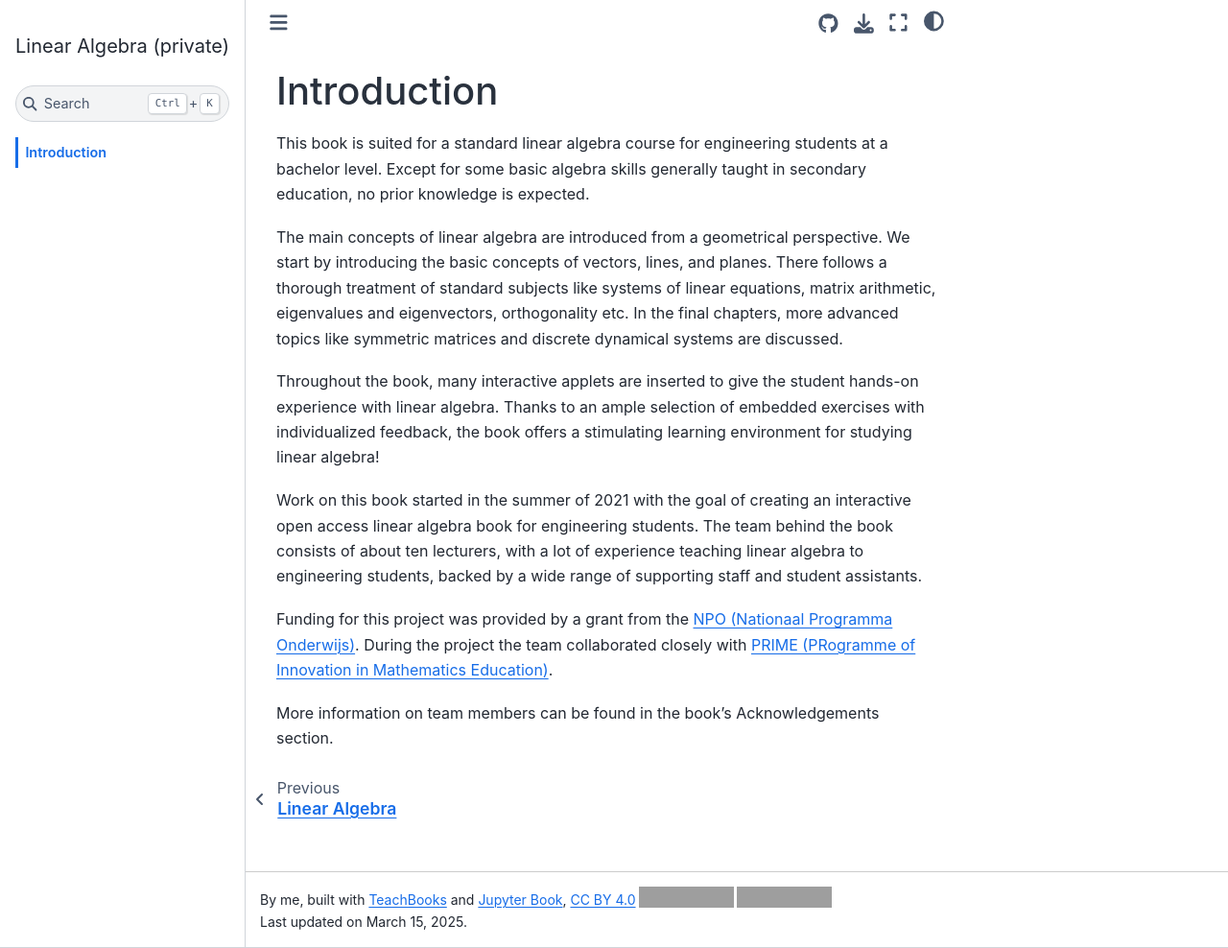
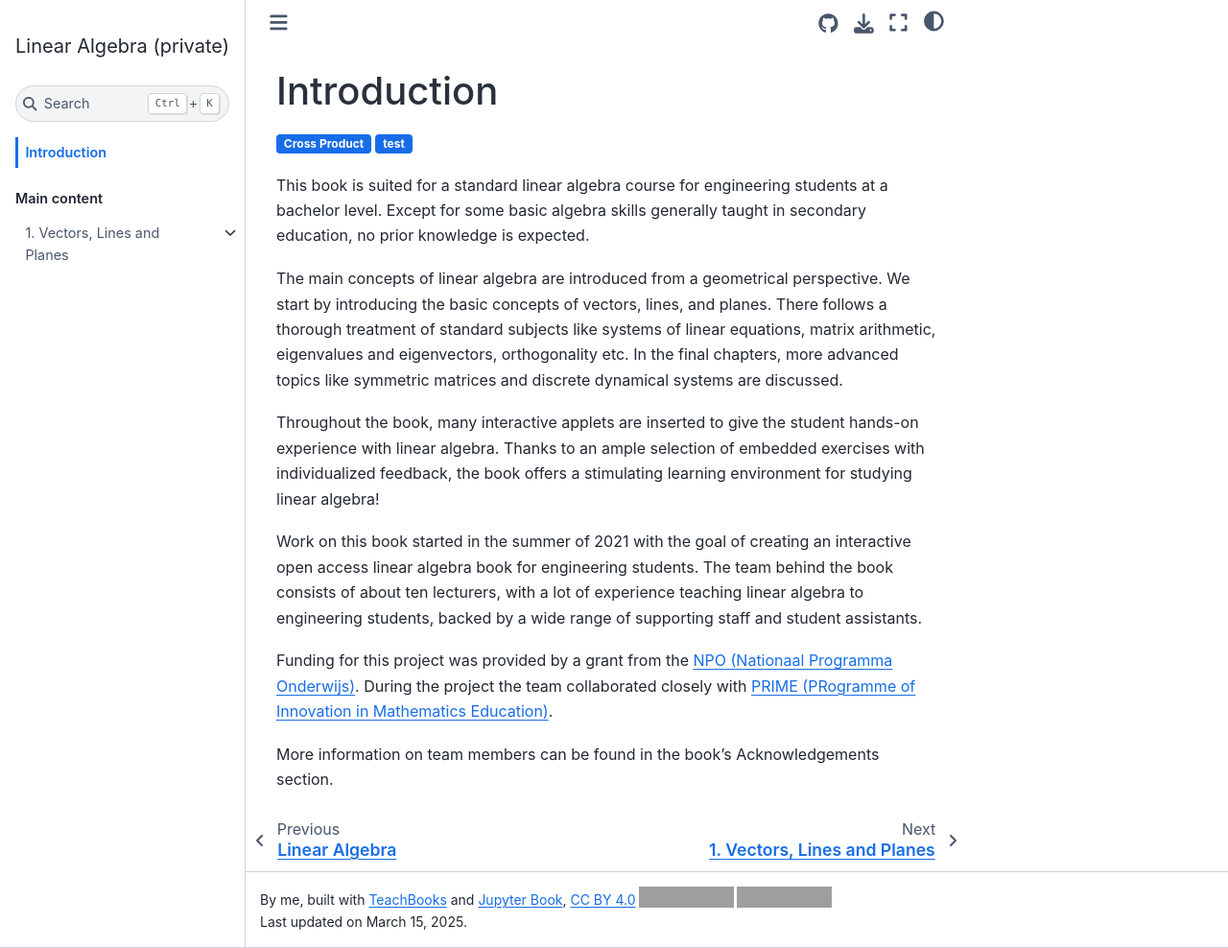
Before and after one commit to douden/openlabook, a Jupyter Book: the page built from book/Introduction.md, in a window 1280 px wide and 988 px high. Shown: the whole window at 96% size. Built offline with Jupyter Book 1.0.4 settings and Sphinx 7.4.7 and the Sphinx Book theme 1.1.4, drawn with Linux system fonts in a browser that asks for light colours; comment, search, counter and statistics services are not loaded; some of the changed lines change nothing that is shown; grey boxes are pictures that could not be loaded.

Commit message:
Next step tags

```diff
--- a/book/Introduction.md
+++ b/book/Introduction.md
@@ -2,9 +2,10 @@
 
 :::{tags} GROUP
 :hidden: False
-:badge: secondary
+:badge: primary
 
-Chapter1/Cross_product
+Sec:CrossProduct
+test <Sec:DotProduct>
 :::
 
 This book is suited for a standard linear algebra course for engineering students at a bachelor level. Except for some basic algebra skills generally taught in secondary education, no prior knowledge is expected.
--- a/book/_config.yml
+++ b/book/_config.yml
@@ -95,7 +95,7 @@ sphinx:
     - teachbooks_sphinx_grasple
     - sphinx.ext.imgconverter
     - sphinx_tudelft_theme
-    - teachbooks_sphinx_tippy
+    # - teachbooks_sphinx_tippy
     - jupyterbook_patches
     - sphinx_prime_applets
     - sphinx_design
--- a/book/_ext/ref_graph.py
+++ b/book/_ext/ref_graph.py
@@ -2,7 +2,10 @@ from sphinx.application import Sphinx
 from sphinx.util.docutils import SphinxDirective
 from docutils.parsers.rst import directives
 from docutils import nodes
-
+from docutils.parsers.rst import Parser
+from docutils.frontend import OptionParser
+from docutils.utils import new_document
+from docutils.nodes import NodeVisitor
 
 class TagsDirective(SphinxDirective):
     has_content = True
@@ -27,20 +30,24 @@ class TagsDirective(SphinxDirective):
 
         badge = self.options.get('badge')
         if badge is None:
-            badge = 'bdg-link-primary'
+            badge = 'primary'
+
+        if not hidden:
+            content = self.content
+            for i,line in enumerate(content):
+                content[i] = f"{{bdg-ref-{badge}}}`{line}`"
+            self.content = content
+            value = self.parse_content_to_nodes()
         else:
-            badge = 'bdg-link-'+badge
+            value = []
 
-        content = self.content
-        paragraphs = []
-        if not hidden:
-            for line in content:
-                paragraphs.append(nodes.paragraph(rawsource=f'{{{badge}}}`{line}`'))
-        return paragraphs
+        return value
 
 
 def setup(app: Sphinx):
 
+    app.setup_extension("sphinx_design")
+
     app.add_directive("tags", TagsDirective)
 
     return
--- a/book/_toc.yml
+++ b/book/_toc.yml
@@ -8,15 +8,15 @@ parts:
     numbered: False
     chapters:
       - file: Introduction.md
-  # - caption: Main content
-  #   numbered: True
-  #   chapters:
-  #     - file: 'Chapter1/intro.md'
-  #       sections:
-  #         - file: 'Chapter1/Vectors.md'
-  #         - file: 'Chapter1/Inner_Product.md'
-  #         - file: 'Chapter1/Cross_Product.md'
-  #         - file: 'Chapter1/Lines_and_Planes.md'
+  - caption: Main content
+    numbered: True
+    chapters:
+      - file: 'Chapter1/intro.md'
+        sections:
+          - file: 'Chapter1/Vectors.md'
+          - file: 'Chapter1/Inner_Product.md'
+          - file: 'Chapter1/Cross_Product.md'
+          - file: 'Chapter1/Lines_and_Planes.md'
   #     - file: 'Chapter2/intro.md'
   #       sections:
   #         - file: 'Chapter2/LinearSystems.md'
```
